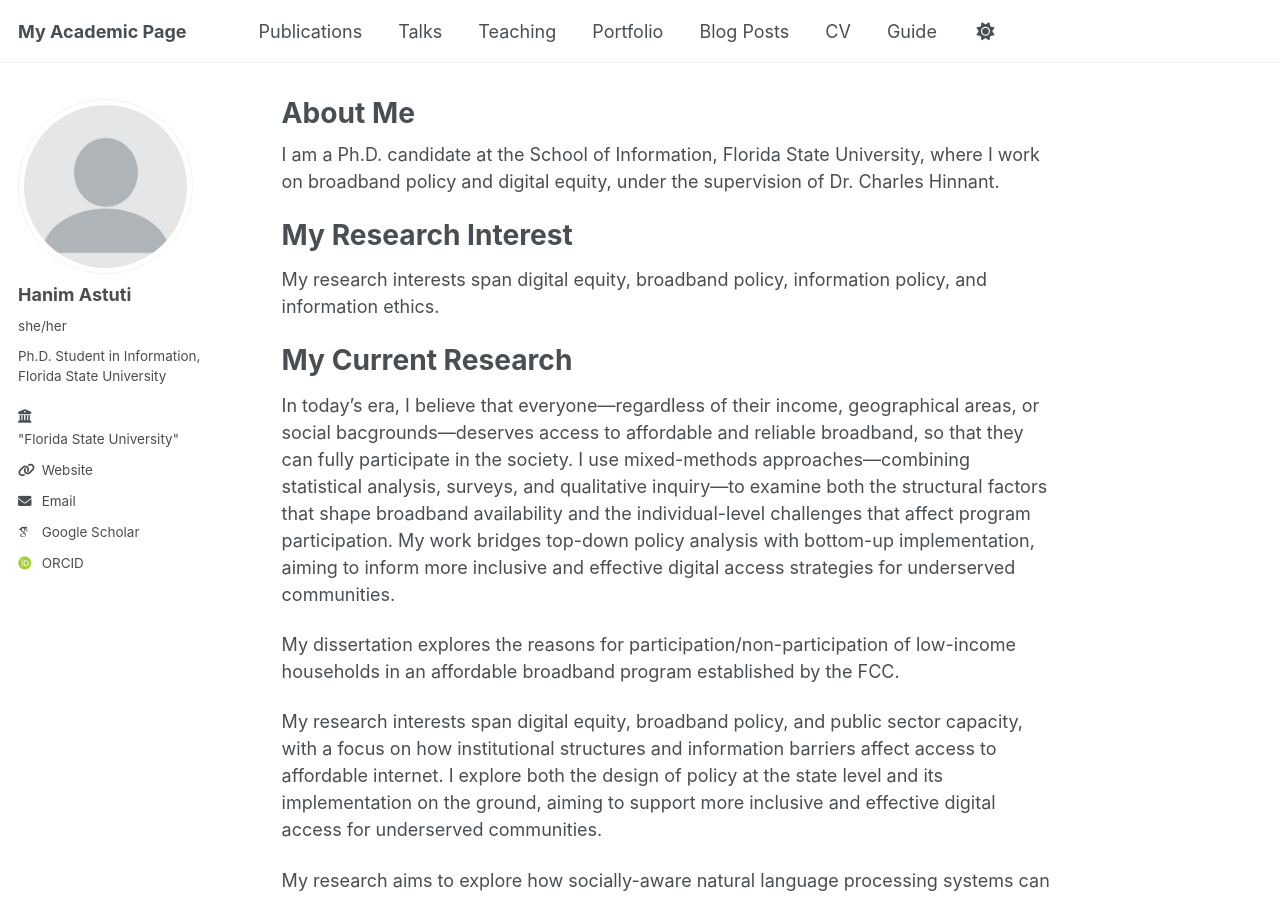
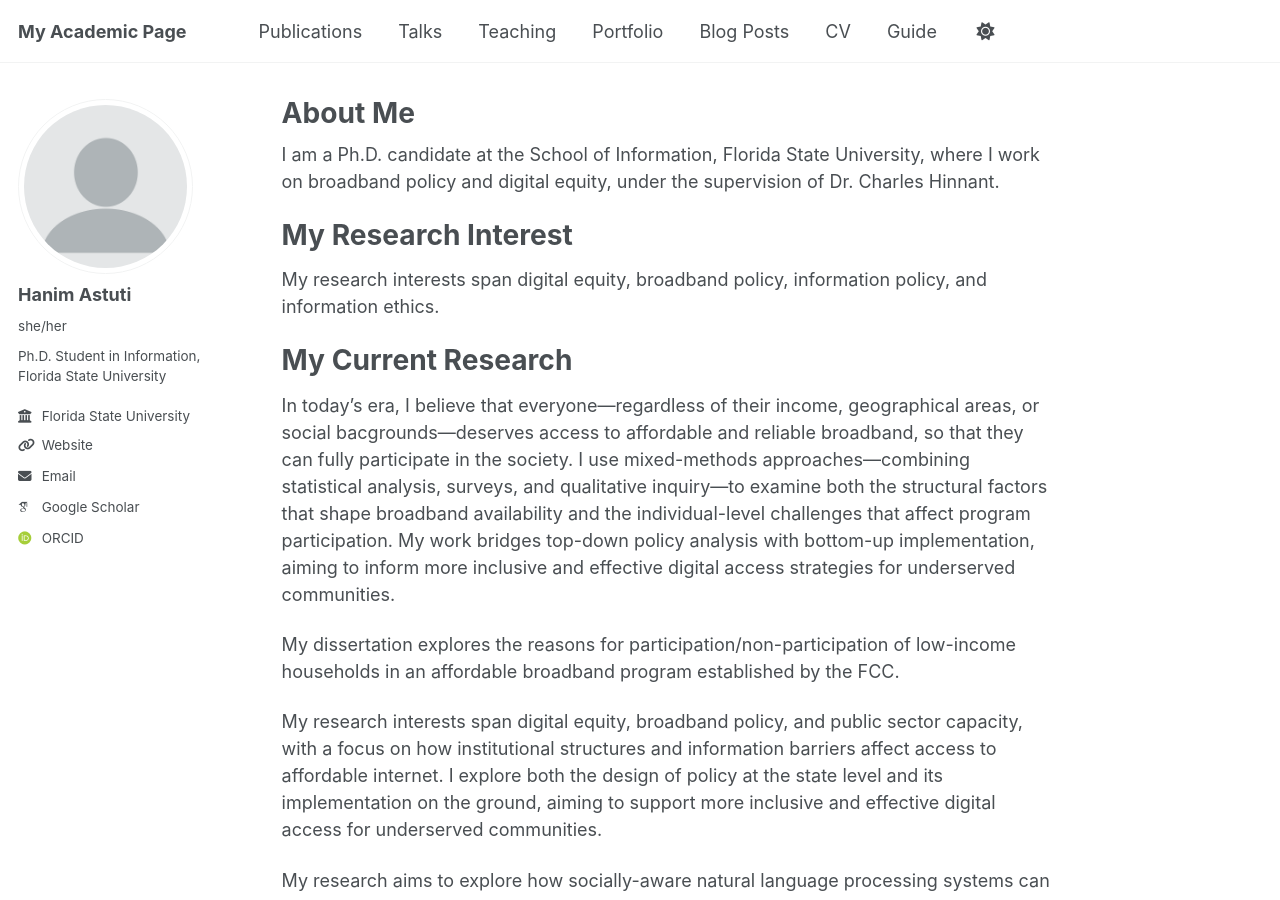
Before and after one commit to hmastuti/hmastuti.github.io, a Jekyll site: the page built from _pages/about.md, in a window 1280 px wide and 900 px high. Built offline with Jekyll 4.4.1, drawn with Linux system fonts in a browser that asks for light colours; some web fonts are replaced; a script that is not in the unit is left out; part of the change alters nothing that is shown.

```diff
--- a/_config.yml
+++ b/_config.yml
@@ -27,7 +27,7 @@ author:
   pronouns         : "she/her"
   bio              : "Ph.D. Student in Information, Florida State University"
   location         : #"United States"
-  employer         : <a href="https://www.fsu.edu">"Florida State University"</a>
+  employer         : "Florida State University"
   uri              : "https://www.fsu.edu"
   email            : "hastuti@fsu.edu"
 
```
